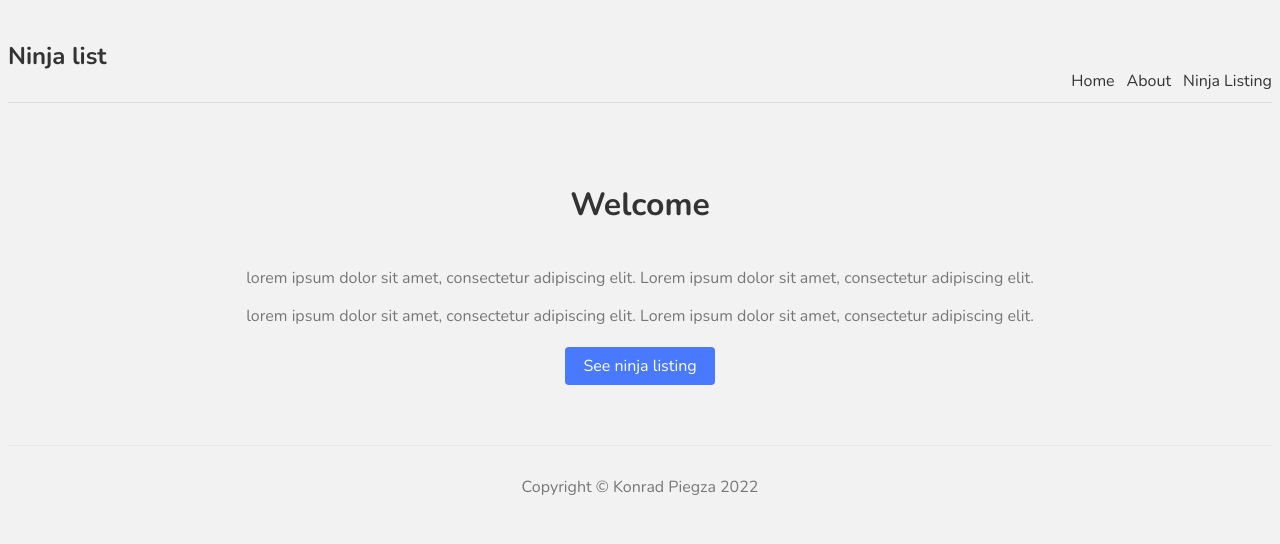
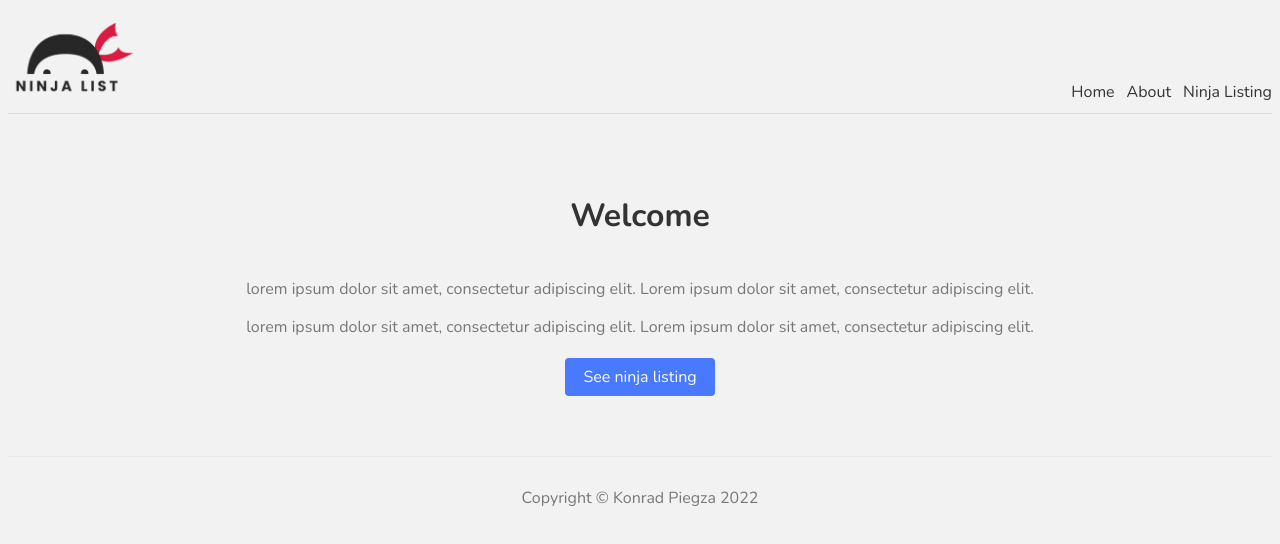
Before and after one commit to Piegzini/ninja-list, a Next.js app: page / in a window 1280 px wide. Shown: the top 544 px of the page. Built offline with nearby package versions, Linux system fonts and the light colour scheme.

Commit message:
Add logo and metadata
- add logo.png and switch it witch header which was a substitution of logo.
- add meta head component to manage title and other metadata.

```diff
--- a/components/Navbar.js
+++ b/components/Navbar.js
@@ -1,10 +1,11 @@
 import Link from "next/link";
+import Image from "next/image";
 
 const Navbar = () => {
     return (
         <nav>
             <div className="logo">
-                <h1>Ninja list</h1>
+                <Image width={128} height={77} src="/logo.png" alt="Logo"/>
             </div>
             <Link href="/"> Home </Link>
             <Link href="/about"> About </Link>
--- a/pages/index.js
+++ b/pages/index.js
@@ -1,8 +1,14 @@
 import styles from '../styles/Home.module.css'
 import Link from "next/link";
+import Head from "next/head";
 
 export default function Home() {
   return (
+      <>
+          <Head>
+              <title>Ninja list | Home</title>
+              <meta name="keywords" content="Ninjas" />
+          </Head>
           <div>
               <h1 className={styles.title}>Welcome</h1>
               <p className={styles.text}> lorem ipsum dolor sit amet, consectetur adipiscing elit. Lorem ipsum dolor sit amet, consectetur adipiscing elit.</p>
@@ -12,5 +18,7 @@ export default function Home() {
               </Link>
           </div>
 
+      </>
+
   )
 }
```
Also changed, not shown: public/logo.png (added). Lines whose indentation alone changed are shown as unchanged.
